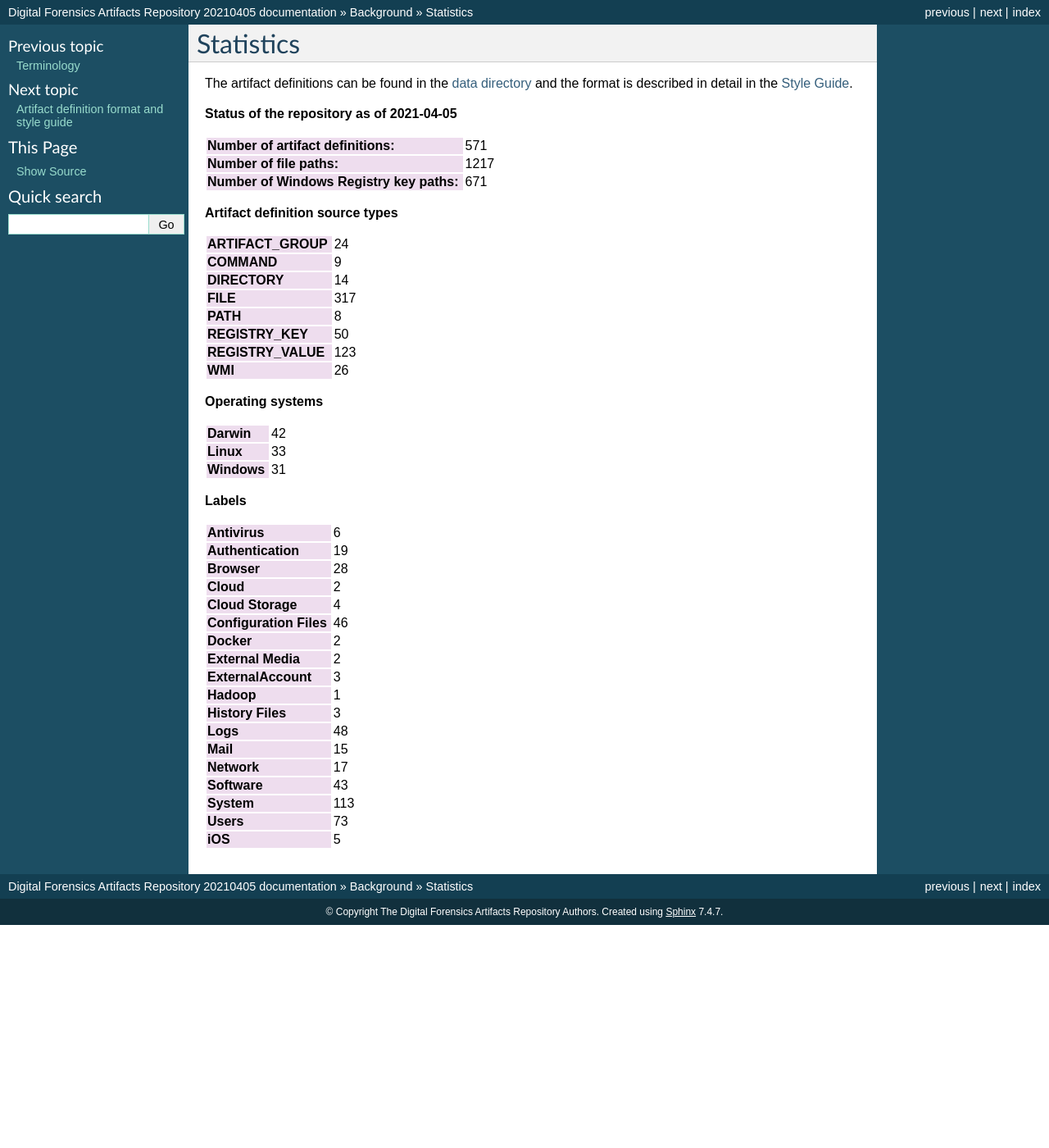
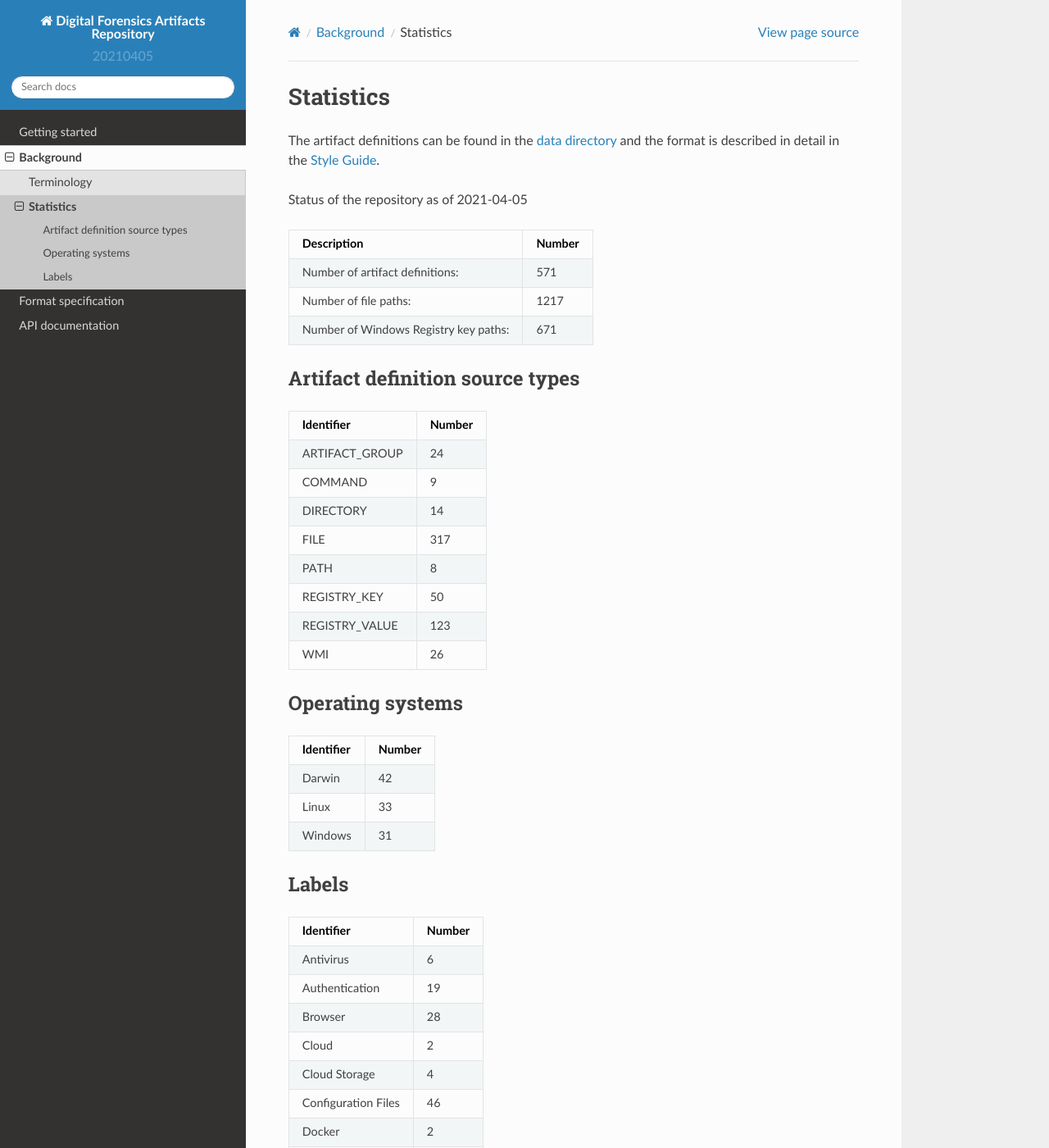
Before and after one commit to ForensicArtifacts/artifacts, a Sphinx documentation site: the page built from docs/sources/background/Stats.md, in a window 1280 px wide and 1400 px high. Shown: the whole window at 82% size. Built offline with Sphinx 7.4.7 and the Read the Docs theme 2.0.0, drawn with Linux system fonts in a browser that asks for light colours; some of the changed text lies outside the part shown.

Commit message:
Changes to statistics documentation #418 (#421)

```diff
--- a/docs/conf.py
+++ b/docs/conf.py
@@ -26,13 +26,14 @@ needs_sphinx = '2.0.1'
 # extensions coming with Sphinx (named 'sphinx.ext.*') or your custom
 # ones.
 extensions = [
+    'recommonmark',
     'sphinx.ext.autodoc',
+    'sphinx.ext.coverage',
     'sphinx.ext.doctest',
-    'sphinx.ext.coverage',
+    'sphinx.ext.napoleon',
     'sphinx.ext.viewcode',
-    'sphinx.ext.napoleon',
     'sphinx_markdown_tables',
-    'recommonmark'
+    'sphinx_rtd_theme',
 ]
 
 # We cannot install architecture dependent Python modules on readthedocs,
@@ -57,7 +58,7 @@ napoleon_include_special_with_doc = True
 # General information about the project.
 # pylint: disable=redefined-builtin
 project = 'Digital Forensics Artifacts Repository'
-copyright = 'The Digital Forensics Artifacts Repository Authors'
+copyright = 'The Digital Forensics Artifacts Repository Project Authors'
 version = artifacts.__version__
 release = artifacts.__version__
 
@@ -79,7 +80,7 @@ pygments_style = 'sphinx'
 
 # The theme to use for HTML and HTML Help pages.  See the documentation for
 # a list of builtin themes.
-html_theme = 'default'
+html_theme = 'sphinx_rtd_theme'
 
 # Output file base name for HTML help builder.
 htmlhelp_basename = 'artifactsdoc'
--- a/docs/requirements.txt
+++ b/docs/requirements.txt
@@ -2,3 +2,4 @@ docutils
 recommonmark
 sphinx >= 2.0.1
 sphinx-markdown-tables
+sphinx-rtd-theme >= 0.5.1
--- a/docs/sources/background/Stats.md
+++ b/docs/sources/background/Stats.md
@@ -1,184 +1,56 @@
 ## Statistics
 
 The artifact definitions can be found in the [data directory](https://github.com/ForensicArtifacts/artifacts/tree/main/data)
-and the format is described in detail in the [Style Guide](https://github.com/ForensicArtifacts/artifacts/blob/main/docs/Artifacts%20definition%20format%20and%20style%20guide.asciidoc).
+and the format is described in detail in the [Style Guide](https://artifacts.readthedocs.io/en/latest/sources/Format-specification.html).
 
-**Status of the repository as of 2021-04-05**
+Status of the repository as of 2021-04-05
 
-<table>
-  <tr>
-    <th nowrap style="text-align:left;vertical-align:top">
-      Number of artifact definitions:</th>
-    <td>571</td>
-  </tr>
-  <tr>
-    <th nowrap style="text-align:left;vertical-align:top">
-      Number of file paths:</th>
-    <td>1217</td>
-  </tr>
-  <tr>
-    <th nowrap style="text-align:left;vertical-align:top">
-      Number of Windows Registry key paths:</th>
-    <td>671</td>
-  </tr>
-</table>
+Description | Number
+--- | ---
+Number of artifact definitions: | 571
+Number of file paths: | 1217
+Number of Windows Registry key paths: | 671
 
-**Artifact definition source types**
+### Artifact definition source types
 
-<table>
-  <tr>
-    <th nowrap style="text-align:left;vertical-align:top">
-      ARTIFACT_GROUP</th>
-    <td>24</td>
-  </tr>
-  <tr>
-    <th nowrap style="text-align:left;vertical-align:top">
-      COMMAND</th>
-    <td>9</td>
-  </tr>
-  <tr>
-    <th nowrap style="text-align:left;vertical-align:top">
-      DIRECTORY</th>
-    <td>14</td>
-  </tr>
-  <tr>
-    <th nowrap style="text-align:left;vertical-align:top">
-      FILE</th>
-    <td>317</td>
-  </tr>
-  <tr>
-    <th nowrap style="text-align:left;vertical-align:top">
-      PATH</th>
-    <td>8</td>
-  </tr>
-  <tr>
-    <th nowrap style="text-align:left;vertical-align:top">
-      REGISTRY_KEY</th>
-    <td>50</td>
-  </tr>
-  <tr>
-    <th nowrap style="text-align:left;vertical-align:top">
-      REGISTRY_VALUE</th>
-    <td>123</td>
-  </tr>
-  <tr>
-    <th nowrap style="text-align:left;vertical-align:top">
-      WMI</th>
-    <td>26</td>
-  </tr>
-</table>
+Identifier | Number
+--- | ---
+ARTIFACT_GROUP | 24
+COMMAND | 9
+DIRECTORY | 14
+FILE | 317
+PATH | 8
+REGISTRY_KEY | 50
+REGISTRY_VALUE | 123
+WMI | 26
 
-**Operating systems**
+### Operating systems
 
-<table>
-  <tr>
-    <th nowrap style="text-align:left;vertical-align:top">
-      Darwin</th>
-    <td>42</td>
-  </tr>
-  <tr>
-    <th nowrap style="text-align:left;vertical-align:top">
-      Linux</th>
-    <td>33</td>
-  </tr>
-  <tr>
-    <th nowrap style="text-align:left;vertical-align:top">
-      Windows</th>
-    <td>31</td>
-  </tr>
-</table>
+Identifier | Number
+--- | ---
+Darwin | 42
+Linux | 33
+Windows | 31
 
-**Labels**
+### Labels
 
-<table>
-  <tr>
-    <th nowrap style="text-align:left;vertical-align:top">
-      Antivirus</th>
-    <td>6</td>
-  </tr>
-  <tr>
-    <th nowrap style="text-align:left;vertical-align:top">
-      Authentication</th>
-    <td>19</td>
-  </tr>
-  <tr>
-    <th nowrap style="text-align:left;vertical-align:top">
-      Browser</th>
-    <td>28</td>
-  </tr>
-  <tr>
-    <th nowrap style="text-align:left;vertical-align:top">
-      Cloud</th>
-    <td>2</td>
-  </tr>
-  <tr>
-    <th nowrap style="text-align:left;vertical-align:top">
-      Cloud Storage</th>
-    <td>4</td>
-  </tr>
-  <tr>
-    <th nowrap style="text-align:left;vertical-align:top">
-      Configuration Files</th>
-    <td>46</td>
-  </tr>
-  <tr>
-    <th nowrap style="text-align:left;vertical-align:top">
-      Docker</th>
-    <td>2</td>
-  </tr>
-  <tr>
-    <th nowrap style="text-align:left;vertical-align:top">
-      External Media</th>
-    <td>2</td>
-  </tr>
-  <tr>
-    <th nowrap style="text-align:left;vertical-align:top">
-      ExternalAccount</th>
-    <td>3</td>
-  </tr>
-  <tr>
-    <th nowrap style="text-align:left;vertical-align:top">
-      Hadoop</th>
-    <td>1</td>
-  </tr>
-  <tr>
-    <th nowrap style="text-align:left;vertical-align:top">
-      History Files</th>
-    <td>3</td>
-  </tr>
-  <tr>
-    <th nowrap style="text-align:left;vertical-align:top">
-      Logs</th>
-    <td>48</td>
-  </tr>
-  <tr>
-    <th nowrap style="text-align:left;vertical-align:top">
-      Mail</th>
-    <td>15</td>
-  </tr>
-  <tr>
-    <th nowrap style="text-align:left;vertical-align:top">
-      Network</th>
-    <td>17</td>
-  </tr>
-  <tr>
-    <th nowrap style="text-align:left;vertical-align:top">
-      Software</th>
-    <td>43</td>
-  </tr>
-  <tr>
-    <th nowrap style="text-align:left;vertical-align:top">
-      System</th>
-    <td>113</td>
-  </tr>
-  <tr>
-    <th nowrap style="text-align:left;vertical-align:top">
-      Users</th>
-    <td>73</td>
-  </tr>
-  <tr>
-    <th nowrap style="text-align:left;vertical-align:top">
-      iOS</th>
-    <td>5</td>
-  </tr>
-</table>
+Identifier | Number
+--- | ---
+Antivirus | 6
+Authentication | 19
+Browser | 28
+Cloud | 2
+Cloud Storage | 4
+Configuration Files | 46
+Docker | 2
+External Media | 2
+ExternalAccount | 3
+Hadoop | 1
+History Files | 3
+Logs | 48
+Mail | 15
+Network | 17
+Software | 43
+System | 113
+Users | 73
+iOS | 5
```
Also changed, not shown: 4 other files.
